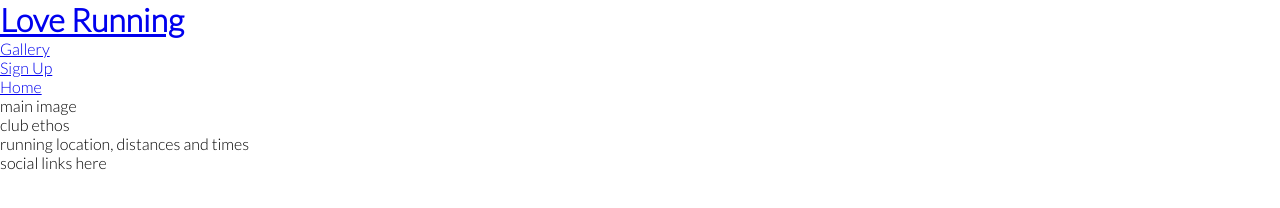
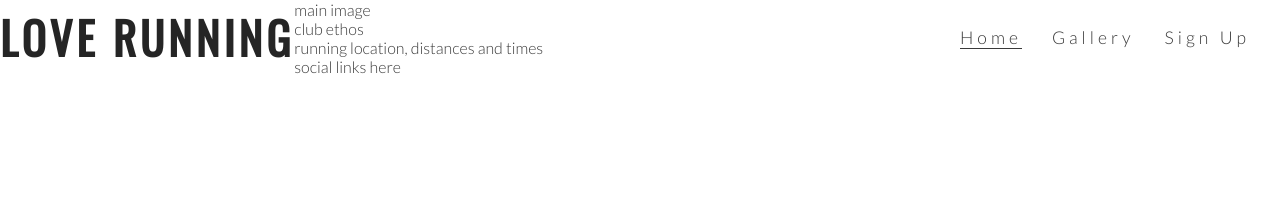
Before and after one commit to ak2489/love-running, a plain HTML site: page index.html in a window 1280 px wide. Drawn offline with nearby package versions, Linux system fonts and the light colour scheme.

Commit message:
style navigation links

```diff
--- a/assets/css/style.css
+++ b/assets/css/style.css
@@ -9,4 +9,49 @@
 body {
     font-family: lato, sans-serif;
     font-size: 300;
+    color: #3a3a3a;
 }
+
+/* heading and logo */
+
+h1, h2 {
+    font-family: Oswald, sans-serif;
+    text-transform: uppercase;
+    letter-spacing: 4px;
+    color: #252525;
+}
+
+#logo {
+    float: left;
+    font-size: 280%;
+}
+
+/* navigation links */
+
+#menu {
+    font-size: 110%;
+    letter-spacing: 4px;
+}
+
+#menu, #logo {
+    line-height: 75px;
+}
+
+#menu li {
+    float: right;
+    list-style-type: none;
+    margin-right: 30px;
+}
+
+#menu a {
+    text-decoration: none;
+    color: inherit;
+}
+
+#menu a:hover {
+    border-bottom: 1px solid #3a3a3a;
+}
+
+.active {
+    border-bottom: 1px solid #3a3a3a;
+}
--- a/index.html
+++ b/index.html
@@ -13,18 +13,18 @@
 <body>
     <header>
         <a href="index.html">
-        <h1>Love Running</h1>
+        <h1 id="logo">Love Running</h1>
         </a>
         <nav>
-            <ul>
+            <ul id="menu">
+                <li>
+                    <a href="#">Sign Up</a>
+                </li>
                 <li>
                     <a href="#">Gallery</a>
                 </li>
                 <li>
-                    <a href="#">Sign Up</a>
-                </li>
-                <li>
-                    <a href="index.html">Home</a>
+                    <a href="index.html" class="active">Home</a>
                 </li>
             </ul>
         </nav>
```
